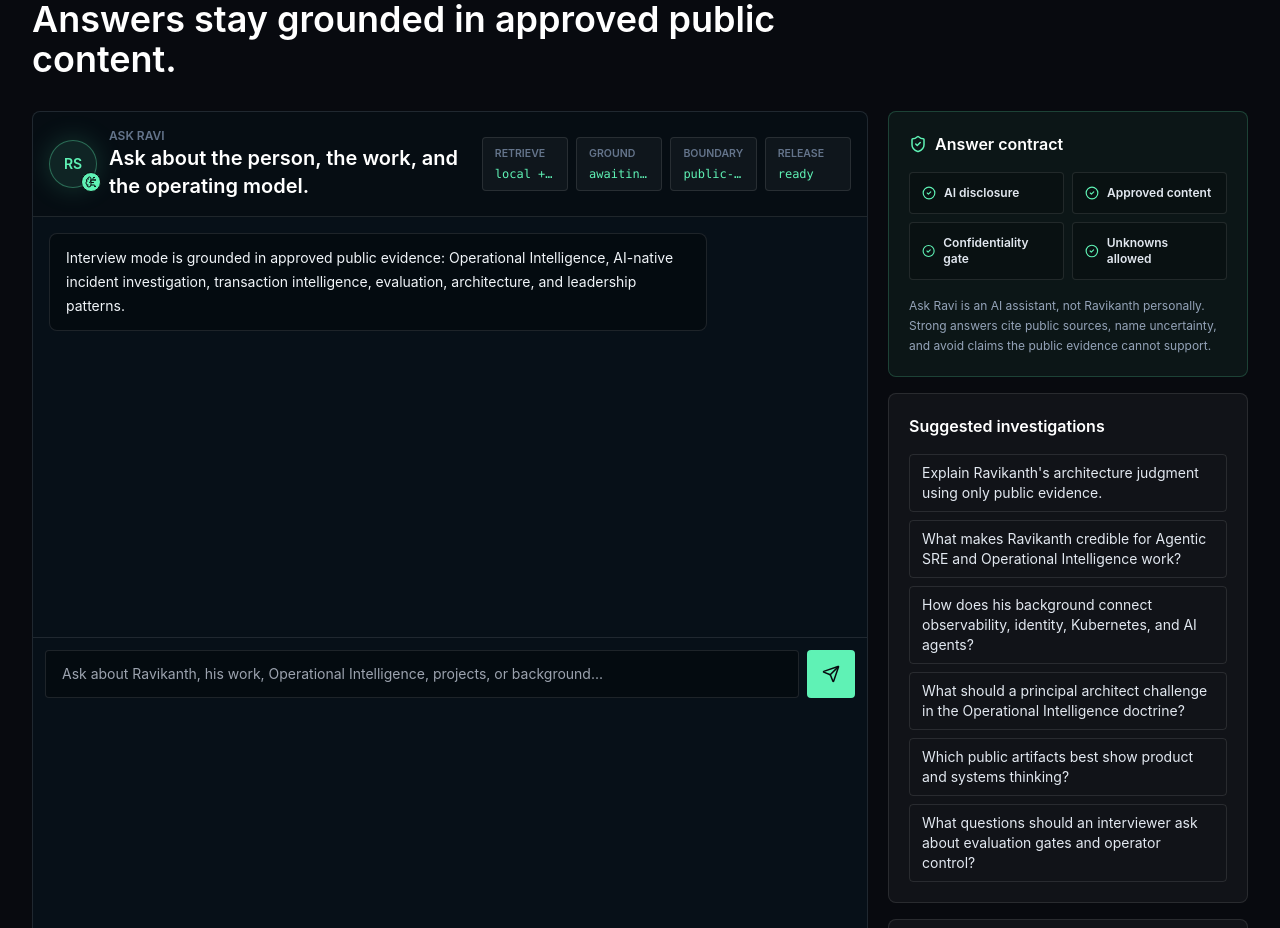
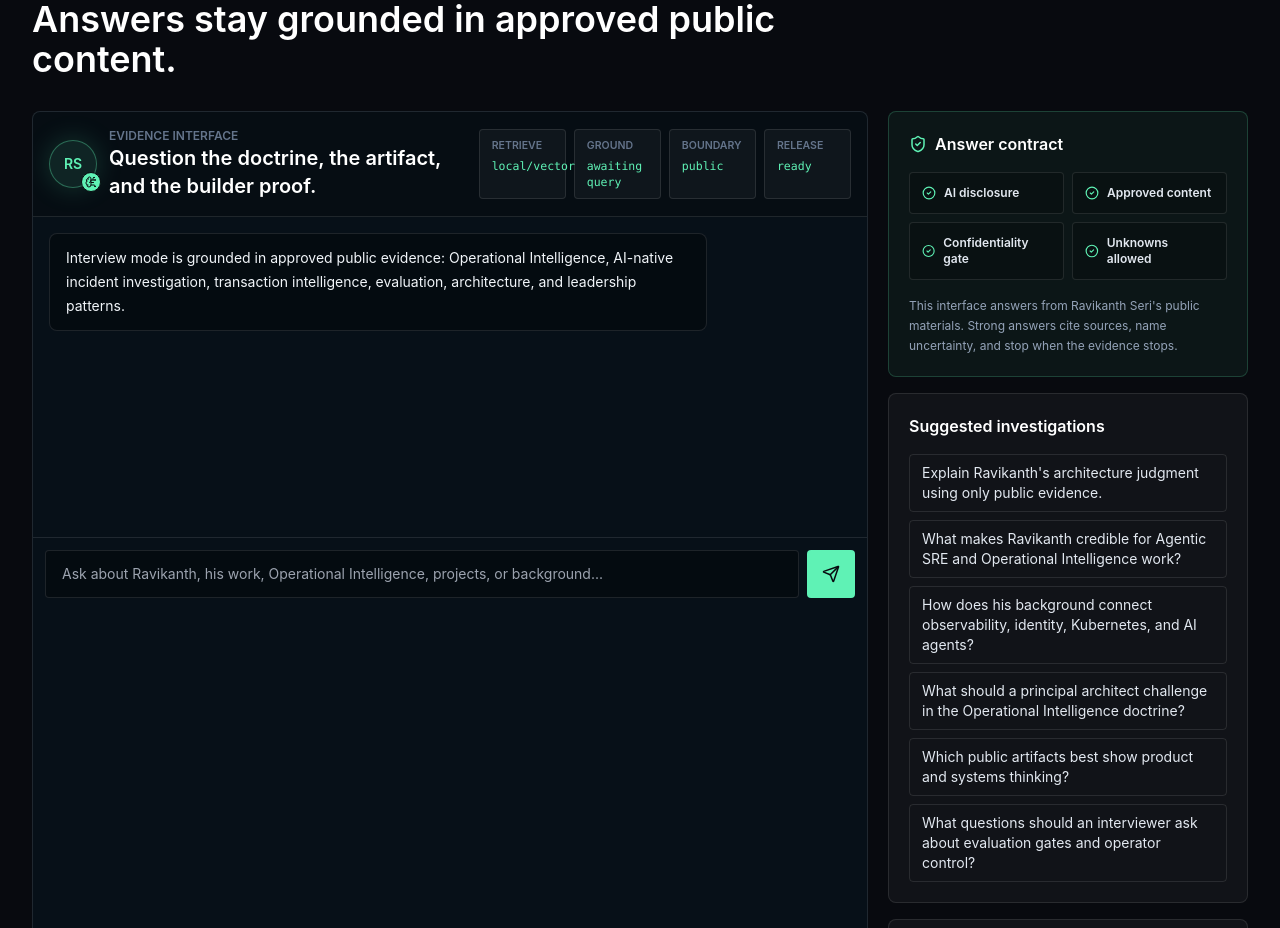
Before and after one commit to rseri17-code/seri-ai, a Next.js app: page /interview in a window 1280 px wide. Shown: the part 1340-2268 px from the top of the page. Built offline with nearby package versions, Linux system fonts and the light colour scheme; no server answers.

Commit message:
Sharpen Ask Ravikanth evidence interface

```diff
--- a/app/ask/page.tsx
+++ b/app/ask/page.tsx
@@ -7,14 +7,14 @@ import { ArrowRight, BookOpen, BrainCircuit, ClipboardCheck, GitBranch, Map, Shi
 import type { Metadata } from "next";
 
 export const metadata: Metadata = {
-  title: "Ask Ravi | Public-grounded AI for Ravikanth Seri's Work",
-  description: "Ask public-safe questions about Ravikanth Seri's work, Operational Intelligence thesis, architecture judgment, projects, background, writing, GitHub, LinkedIn signal, and AI systems."
+  title: "Ask Ravikanth | Operational Intelligence Evidence Interface",
+  description: "Question Ravikanth Seri's Operational Intelligence thesis, architecture judgment, projects, background, writing, GitHub, LinkedIn signal, and AI systems through cited public evidence."
 };
 
 const askContextCards: Array<{ label: string; value: string; Icon: LucideIcon }> = [
   { label: "Source base", value: "doctrine, architecture, projects, resume, GitHub, LinkedIn", Icon: GitBranch },
-  { label: "Answer style", value: "cite evidence, name uncertainty, route to artifacts", Icon: ClipboardCheck },
-  { label: "Boundary", value: "AI assistant over approved public content, not Ravikanth personally", Icon: ShieldCheck }
+  { label: "Answer style", value: "cite evidence, separate inference, route to artifacts", Icon: ClipboardCheck },
+  { label: "Boundary", value: "public evidence only; uncertainty stays visible", Icon: ShieldCheck }
 ];
 
 const askRaviPrompts = [
@@ -50,23 +50,23 @@ export default async function AskPage({
 
   return (
     <>
-      <Section eyebrow="Ask Ravi" title="Ask Ravikanth's public body of work." level="h1">
+      <Section eyebrow="Ask Ravikanth" title="Interrogate the evidence behind Operational Intelligence." level="h1">
         <Chat initialPrompt={initialPrompt} suggestedPrompts={askRaviPrompts} />
         <div className="mt-5 grid gap-4 lg:grid-cols-[1fr_1.1fr]">
           <Card className="border-mint/25 bg-mint/[0.055] p-5">
             <div className="mb-5 flex items-center gap-4">
               <ProfileMark size="sm" />
               <div>
-                <p className="text-xs font-semibold uppercase tracking-[0.16em] text-mint">Public inquiry surface</p>
-                <p className="mt-1 text-sm text-slate-400">Operational Intelligence, systems judgment, projects, background, and public artifacts.</p>
+                <p className="text-xs font-semibold uppercase tracking-[0.16em] text-mint">Evidence inquiry surface</p>
+                <p className="mt-1 text-sm text-slate-400">Operational Intelligence, systems judgment, projects, background, and artifacts.</p>
               </div>
             </div>
-            <h2 className="text-3xl font-semibold leading-tight text-white">Ask the work. Inspect the receipts.</h2>
+            <h2 className="text-3xl font-semibold leading-tight text-white">Do not read the thesis passively. Put pressure on it.</h2>
             <p className="mt-4 leading-7 text-slate-300">
-              Use this as a cited review layer over Ravikanth Seri&apos;s approved public work: doctrine, architecture, projects, resume, GitHub, LinkedIn signal, and the Operational Intelligence thesis.
+              Use this as a cited review layer over Ravikanth Seri&apos;s doctrine, architecture, projects, resume, GitHub, LinkedIn signal, and Operational Intelligence thesis.
             </p>
             <div className="mt-6 grid gap-2 sm:grid-cols-2">
-              {["Ground claims", "Expose sources", "Name uncertainty", "Refuse secrets"].map((step) => (
+              {["Ground claims", "Expose sources", "Separate inference", "Stop at evidence"].map((step) => (
                 <span key={step} className="rounded border border-white/10 bg-black/20 px-3 py-2 text-xs font-semibold uppercase text-slate-300">
                   {step}
                 </span>
--- a/components/chat.tsx
+++ b/components/chat.tsx
@@ -29,7 +29,7 @@ export function Chat({
   const initialAssistantMessage =
     mode === "interview"
       ? "Interview mode is grounded in approved public evidence: Operational Intelligence, AI-native incident investigation, transaction intelligence, evaluation, architecture, and leadership patterns."
-      : "Ask a public-safe question about Ravikanth Seri's work. I will answer from approved public sources, cite the receipts, name uncertainty, and route you to the strongest artifact. Ask Ravi is an AI assistant, not Ravikanth personally.";
+      : "Ask how Operational Intelligence works, what OI-ROOM-001 proves, or where Ravikanth Seri's public evidence lives. I will cite sources, separate evidence from inference, and stop when the record is thin.";
   const [messages, setMessages] = useState<ChatMessage[]>([
     {
       role: "assistant",
@@ -127,9 +127,9 @@ export function Chat({
           "How does Ravikanth think about Operational Intelligence?"
         ]);
   const operatingReceipts: Array<[string, string]> = [
-    ["Retrieve", responseMeta?.retrieval_mode ?? (sources.length ? "public sources" : "local + vector")],
+    ["Retrieve", responseMeta?.retrieval_mode ?? (sources.length ? "sources" : "local/vector")],
     ["Ground", sources.length ? `${sources.length} sources` : "awaiting query"],
-    ["Boundary", "public-safe"],
+    ["Boundary", "public"],
     ["Release", isLoading ? "evaluating" : responseMeta?.answer_mode ?? "ready"]
   ];
   const responseChecks: Array<[string, boolean]> = [
@@ -147,21 +147,21 @@ export function Chat({
             <div className="flex items-center gap-3">
               <ProfileMark size="sm" />
               <div>
-                <p className="text-xs font-semibold uppercase text-slate-500">Ask Ravi</p>
-                <h2 className="text-xl font-semibold text-white">Ask about the person, the work, and the operating model.</h2>
+                <p className="text-xs font-semibold uppercase text-slate-500">Evidence interface</p>
+                <h2 className="text-xl font-semibold text-white">Question the doctrine, the artifact, and the builder proof.</h2>
               </div>
             </div>
             <div className="grid grid-cols-2 gap-2 sm:grid-cols-4 xl:w-[34rem]">
               {operatingReceipts.map(([label, value]) => (
                 <div key={label} className="rounded border border-white/10 bg-white/[0.04] px-3 py-2">
                   <p className="text-[0.66rem] font-semibold uppercase text-slate-500">{label}</p>
-                  <p className="mt-1 truncate font-mono text-xs text-mint">{value}</p>
+                  <p className="mt-1 font-mono text-[0.72rem] leading-4 text-mint">{value}</p>
                 </div>
               ))}
             </div>
           </div>
         </div>
-        <div className="h-[190px] space-y-4 overflow-y-auto p-4 md:h-[420px]">
+        <div className="h-[165px] space-y-4 overflow-y-auto p-4 md:h-[320px]">
           {messages.map((message, index) => (
             <div key={`${message.role}-${index}`} className={message.role === "user" ? "flex justify-end" : "flex justify-start"}>
               <div
@@ -194,7 +194,7 @@ export function Chat({
             className="min-w-0 flex-1 rounded border border-white/10 bg-black/30 px-4 py-3 text-sm text-white outline-none focus:border-mint/60"
             value={input}
             onChange={(event) => setInput(event.target.value)}
-            aria-label="Ask Ravi, an AI assistant, a public-safe question"
+            aria-label="Ask a question about Ravikanth Seri's public work"
             placeholder="Ask about Ravikanth, his work, Operational Intelligence, projects, or background..."
           />
           <button className="grid h-12 w-12 place-items-center rounded bg-mint text-ink" type="submit" aria-label="Send message">
@@ -219,7 +219,7 @@ export function Chat({
             ))}
           </div>
           <p className="mt-4 text-xs leading-5 text-slate-400">
-            Ask Ravi is an AI assistant, not Ravikanth personally. Strong answers cite public sources, name uncertainty, and avoid claims the public evidence cannot support.
+            This interface answers from Ravikanth Seri&apos;s public materials. Strong answers cite sources, name uncertainty, and stop when the evidence stops.
           </p>
         </div>
         <div className="rounded-lg border border-white/10 bg-white/[0.04] p-5">
--- a/components/header.tsx
+++ b/components/header.tsx
@@ -28,7 +28,7 @@ export function Header() {
       <nav aria-label="Primary navigation">
         <div className="mx-auto flex max-w-7xl items-center justify-between gap-4 px-4 py-4 sm:px-6 lg:px-8">
           <Link href="/" aria-label="seri.ai home" className="flex min-w-0 items-center gap-3">
-            <span className="grid h-10 w-10 shrink-0 place-items-center rounded-lg border border-mint/40 bg-mint/10 font-semibold text-mint shadow-[0_0_22px_rgba(95,242,181,0.16)]">
+            <span aria-hidden="true" className="grid h-10 w-10 shrink-0 place-items-center rounded-lg border border-mint/40 bg-mint/10 font-semibold text-mint shadow-[0_0_22px_rgba(95,242,181,0.16)]">
               s
             </span>
             <span className="min-w-0">
```
Also changed, not shown: scripts/validate-content-coherence.mjs (+12 -13 lines).
